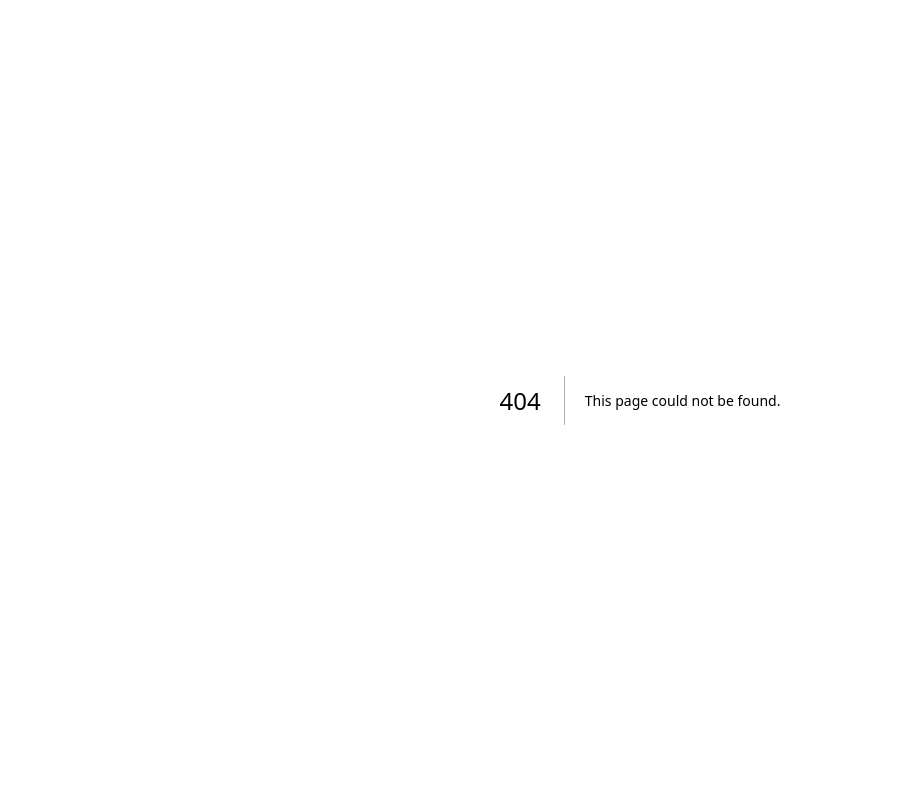
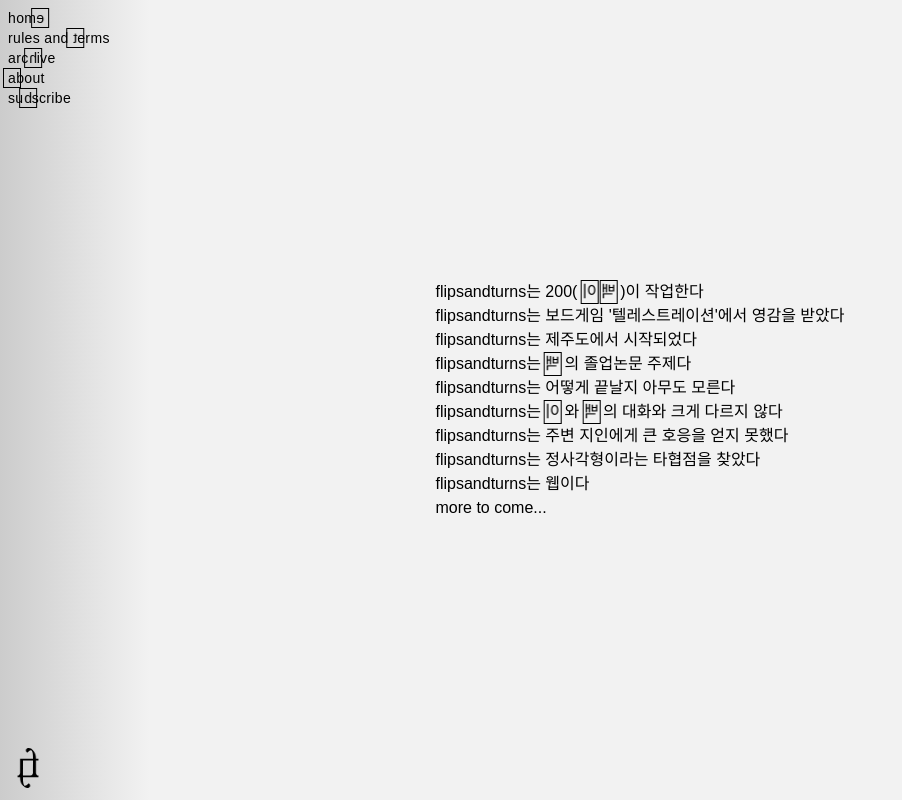
Before and after one commit to nuagenic/flips-and-turns, a Next.js app: page /about in a window 1280 px wide. Before the commit this address had no page. Shown: the whole page, without its empty margins (0-902 px from the left). Built offline with nearby package versions, Linux system fonts and the light colour scheme; a web font is replaced by a local one.

Commit message:
feat: Create About Page

```diff
--- /dev/null
+++ b/src/app/about/page.tsx
@@ -0,0 +1,40 @@
+import Header from "@/components/Header";
+import { FlippableLink } from "@/components/Link";
+
+export default function About() {
+  return (
+    <main className="z-0 flex w-full flex-grow flex-col items-center justify-center overflow-hidden bg-basic">
+      <Header />
+      <div className="z-20 flex flex-col items-start justify-center">
+        <div>
+          <span>flipsandturns는 200({"  "}</span>
+          <FlippableLink char="이" href="https://www.leo-je-eon-lee.com/" />
+          <span>{"   "}</span>
+          <FlippableLink char="백" href="https://brunch.co.kr/@bbaekcloud" />
+          <span>{"  "})이 작업한다</span>
+        </div>
+        <div>
+          flipsandturns는 보드게임 &apos;텔레스트레이션&apos;에서 영감을 받았다
+        </div>
+        <div>flipsandturns는 제주도에서 시작되었다</div>
+        <div>
+          <span> flipsandturns는{"  "}</span>
+          <FlippableLink char="백" href="https://brunch.co.kr/@bbaekcloud" />
+          <span>{"  "}의 졸업논문 주제다</span>
+        </div>
+        <div>flipsandturns는 어떻게 끝날지 아무도 모른다</div>
+        <div>
+          <span>flipsandturns는{"  "}</span>
+          <FlippableLink char="이" href="https://www.leo-je-eon-lee.com/" />
+          <span>{"  와   "}</span>
+          <FlippableLink char="백" href="https://brunch.co.kr/@bbaekcloud" />
+          <span> 의 대화와 크게 다르지 않다</span>
+        </div>
+        <div>flipsandturns는 주변 지인에게 큰 호응을 얻지 못했다</div>
+        <div>flipsandturns는 정사각형이라는 타협점을 찾았다</div>
+        <div>flipsandturns는 웹이다</div>
+        <div>more to come...</div>
+      </div>
+    </main>
+  );
+}
```
